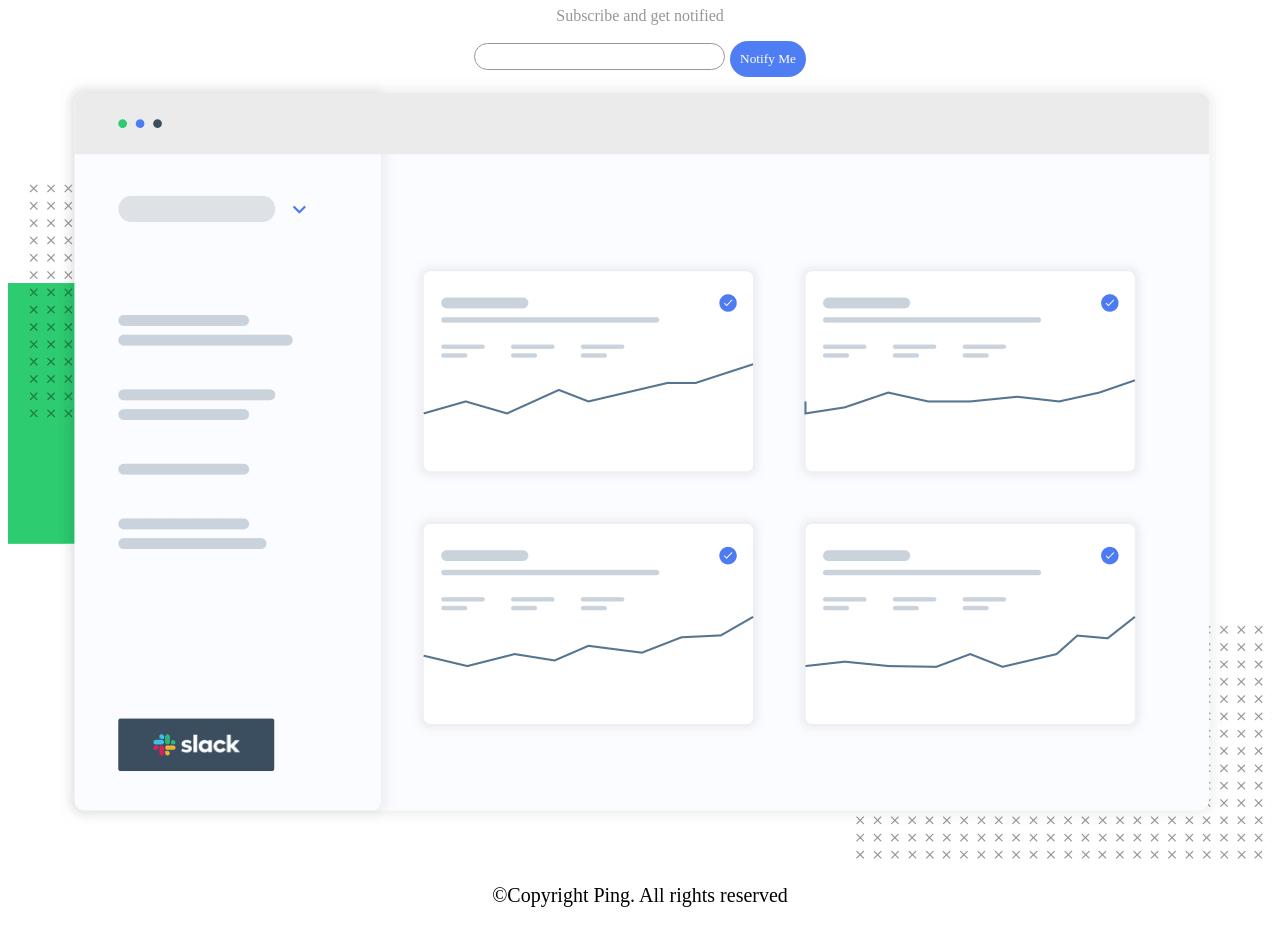
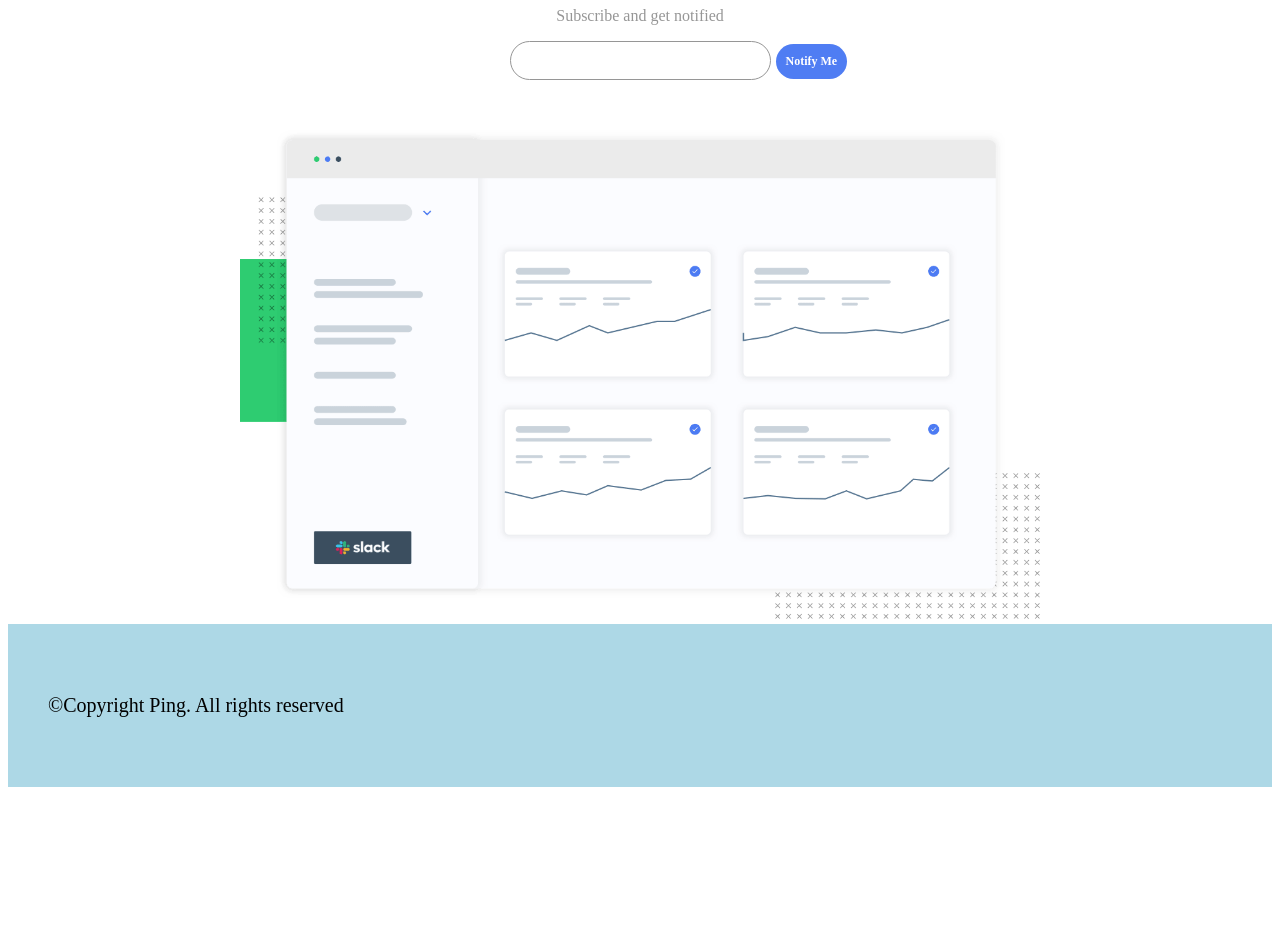
Before and after one commit to iAmNsengi/ping_coming_soon_page, a plain HTML site: page index.html in a window 1280 px wide. Shown: the part 146-1092 px from the top of the page. After the commit the page ends 981 px from the top, so only its background shows below. Drawn offline with Linux system fonts and the light colour scheme; a web font is replaced by a local one.

Commit message:
updated main.css

```diff
--- a/css/main.css
+++ b/css/main.css
@@ -2,7 +2,7 @@
 
 *{
     font-family: 'Libre Franklin';
-    overflow: hidden;
+    overflow-x: hidden;
 }
 body{
     font-size: 20px;
@@ -13,7 +13,8 @@ body{
     justify-content: center;
     align-items: center;
     padding: 2em;
-    font-family: 'Libre Franklin';
+    font-family: 'Libre Franklin', -apple-system, BlinkMacSystemFont, 'Segoe UI', Roboto, Oxygen, Ubuntu, Cantarell, 'Open Sans', 'Helvetica Neue', sans-serif;
+    margin-bottom: 0;
 
 }
 .form_box{
@@ -21,6 +22,7 @@ body{
     flex-direction: column;
     justify-content: center;
     align-items: center;
+    margin-bottom: 2.5em;
 }
 .form_box .form_title{
     font-size: 2rem;
@@ -42,6 +44,10 @@ body{
     border: none;
     border: 1px solid hsl(0, 0%, 59%);
     font-size: 20px;
+    outline: none;
+    padding-left: 10px;
+    padding: 7px;
+
 }
 button{
     background-color: hsl(223, 87%, 63%);
@@ -50,4 +56,28 @@ button{
     cursor: pointer;
     padding: 10px;
     border: none;
+    margin-top: 3px;
+    margin-left: 5px;
+    font-size: 12px;
+    font-weight: 700;
+    position: absolute;
 }
+button:hover{
+    background-color: hsl(223, 87%, 63%);
+    opacity: .8;
+}
+button:active{
+    transform: scale(0.80);
+}
+.illustration_chart{
+    width:800px;
+}
+.illustration_chart img{
+    width: 100%;
+}
+.footer{
+    background-color: lightblue;
+    width: 100%;
+    padding: 50px;
+    margin-bottom: 0;
+}
```
